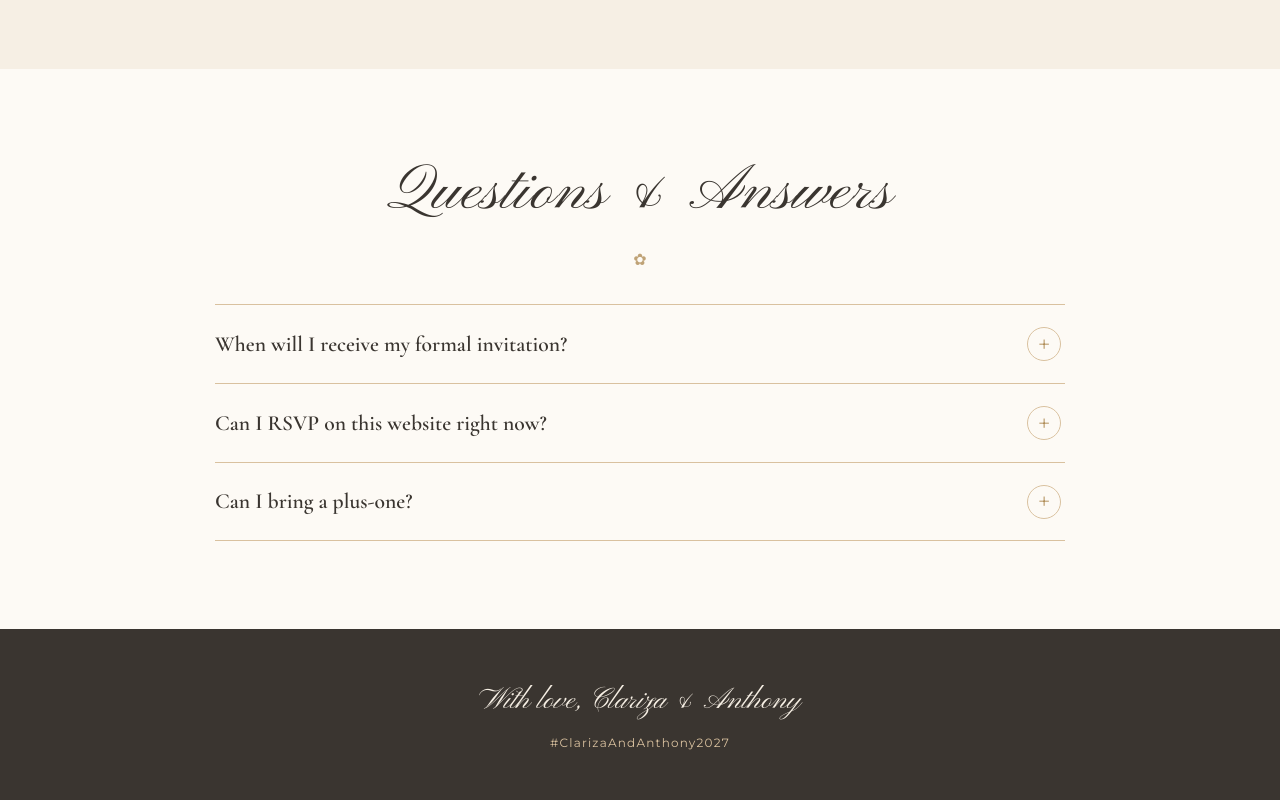
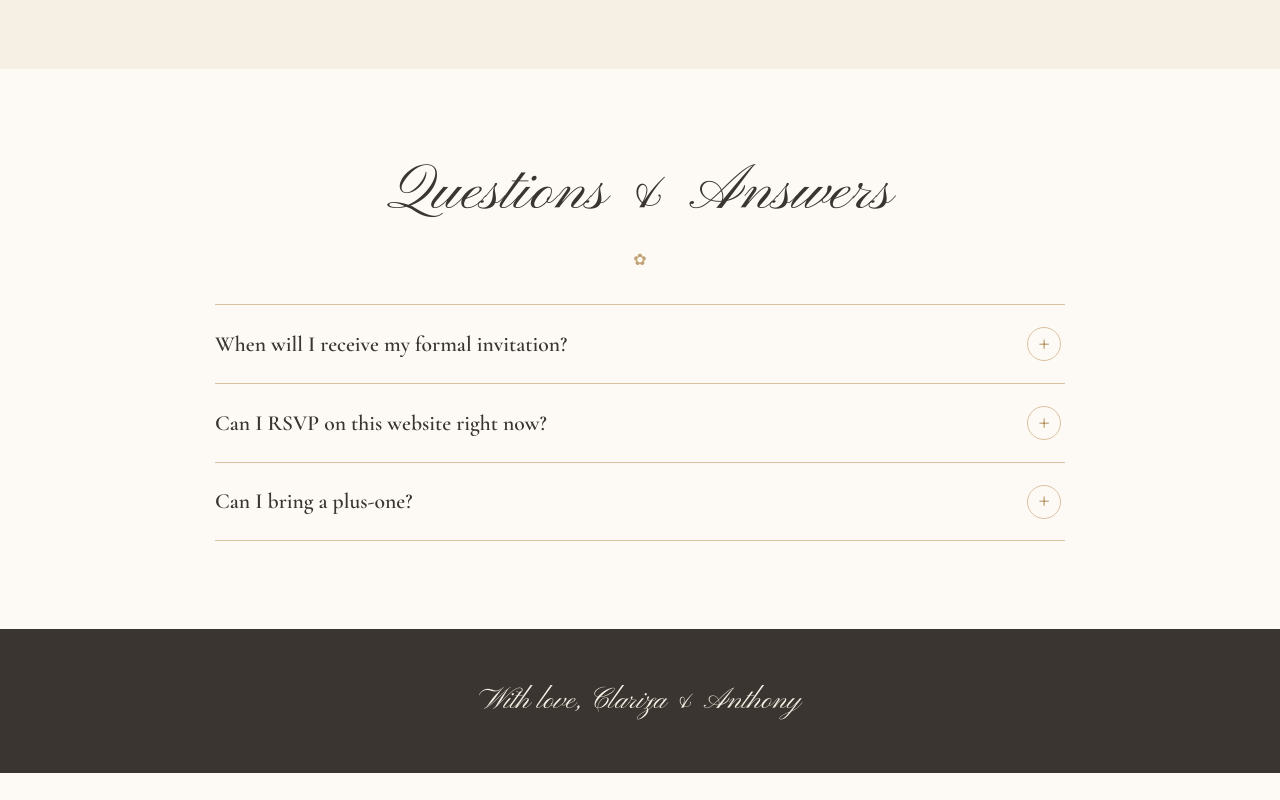
Before and after one commit to AnthonyGranic/wedding-website, a plain HTML site: page index.html in a window 1280 px wide. Shown: the part 3230-4030 px from the top of the page. After the commit the page ends 4003 px from the top, so only its background shows below. Drawn offline with nearby package versions, Linux system fonts and the light colour scheme.

Commit message:
removed hashtag

```diff
--- a/index.html
+++ b/index.html
@@ -235,7 +235,6 @@
 
   <footer class="footer">
     <p class="footer-signature">With love, Clariza &amp; Anthony</p>
-    <p class="footer-hashtag">#ClarizaAndAnthony2027</p>
   </footer>
 
   <script>
```
